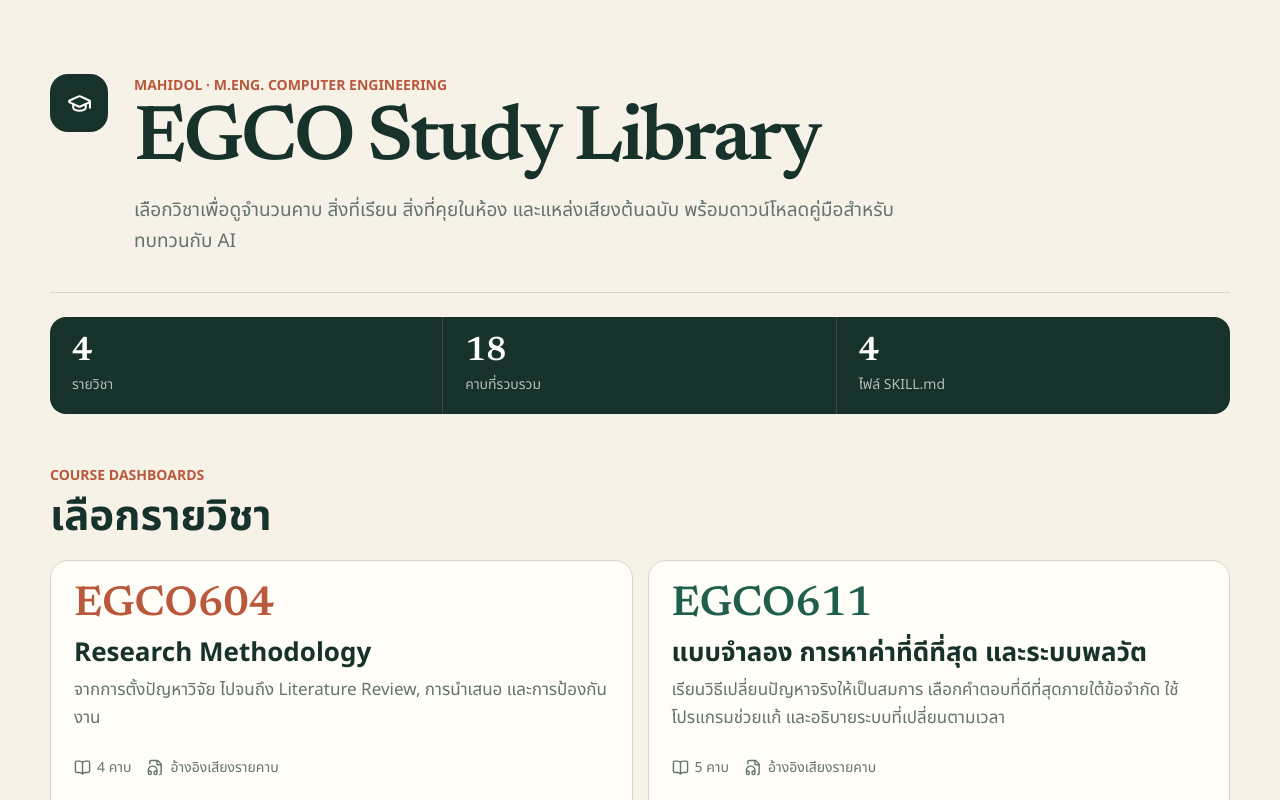
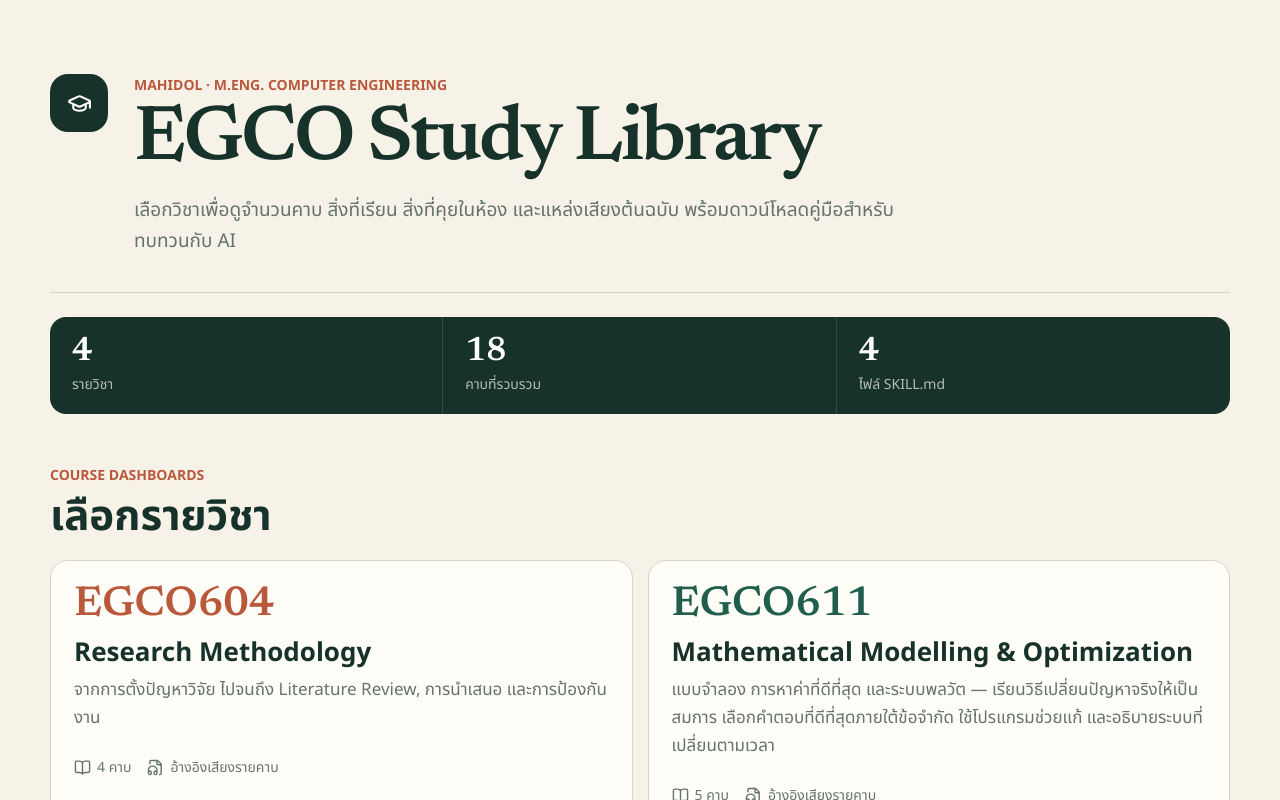
Before and after one commit to Nack-thanaphon/egco-study-library, a React (Vite) app: page / in a window 1280 px wide. Shown: the top 800 px of the page. Built offline with nearby package versions, Linux system fonts and the light colour scheme.

Commit message:
fix: EGCO611 card shows course name

```diff
--- a/research/egco611.json
+++ b/research/egco611.json
@@ -1,8 +1,8 @@
 {
   "courseCode": "EGCO611",
   "title": "Mathematical Modelling, Optimization and Dynamic Systems",
-  "shortTitle": "แบบจำลอง การหาค่าที่ดีที่สุด และระบบพลวัต",
-  "description": "เรียนวิธีเปลี่ยนปัญหาจริงให้เป็นสมการ เลือกคำตอบที่ดีที่สุดภายใต้ข้อจำกัด ใช้โปรแกรมช่วยแก้ และอธิบายระบบที่เปลี่ยนตามเวลา",
+  "shortTitle": "Mathematical Modelling & Optimization",
+  "description": "แบบจำลอง การหาค่าที่ดีที่สุด และระบบพลวัต — เรียนวิธีเปลี่ยนปัญหาจริงให้เป็นสมการ เลือกคำตอบที่ดีที่สุดภายใต้ข้อจำกัด ใช้โปรแกรมช่วยแก้ และอธิบายระบบที่เปลี่ยนตามเวลา",
   "focus": "คิดเป็นลำดับจากเรื่องจริง → ตัวแปรและสมการ → solver → ตรวจคำตอบกับข้อจำกัดและความหมายในโลกจริง",
   "sessions": [
     {
--- a/src/generatedCourses.ts
+++ b/src/generatedCourses.ts
@@ -4,8 +4,8 @@
   {
     "code": "EGCO611",
     "title": "Mathematical Modelling, Optimization and Dynamic Systems",
-    "shortTitle": "แบบจำลอง การหาค่าที่ดีที่สุด และระบบพลวัต",
-    "description": "เรียนวิธีเปลี่ยนปัญหาจริงให้เป็นสมการ เลือกคำตอบที่ดีที่สุดภายใต้ข้อจำกัด ใช้โปรแกรมช่วยแก้ และอธิบายระบบที่เปลี่ยนตามเวลา",
+    "shortTitle": "Mathematical Modelling & Optimization",
+    "description": "แบบจำลอง การหาค่าที่ดีที่สุด และระบบพลวัต — เรียนวิธีเปลี่ยนปัญหาจริงให้เป็นสมการ เลือกคำตอบที่ดีที่สุดภายใต้ข้อจำกัด ใช้โปรแกรมช่วยแก้ และอธิบายระบบที่เปลี่ยนตามเวลา",
     "focus": "คิดเป็นลำดับจากเรื่องจริง → ตัวแปรและสมการ → solver → ตรวจคำตอบกับข้อจำกัดและความหมายในโลกจริง",
     "accent": "#205f4e",
     "lectures": [
```
